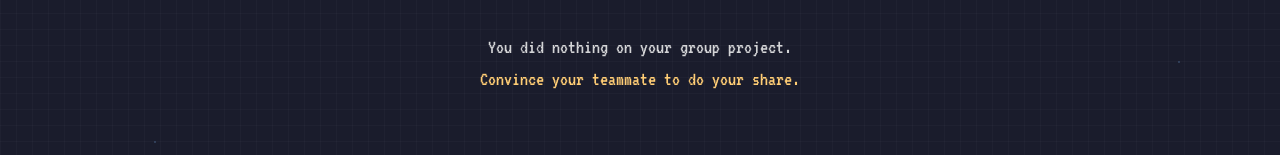
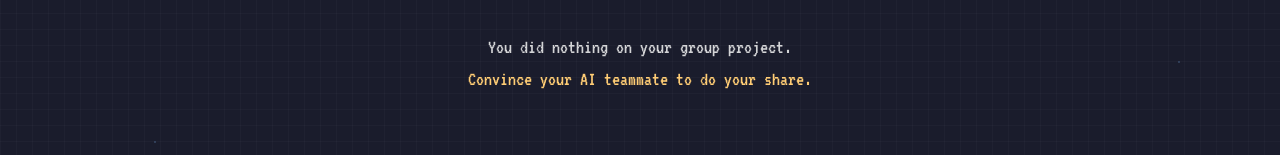
Before and after one commit to 86unj/zero-done, a Next.js app: page / in a window 1280 px wide. Shown: the part 179-334 px from the top of the page. Built offline with nearby package versions, Linux system fonts and the light colour scheme.

Commit message:
add `AI` to align catchphrase

```diff
--- a/src/app/page.tsx
+++ b/src/app/page.tsx
@@ -16,7 +16,7 @@ export default function Home() {
             <p className="text-lg sm:text-xl text-pixel-light/85 max-w-sm mx-auto leading-relaxed">
               You did nothing on your group project.{" "}<br />
               <span className="text-pixel-yellow">
-                Convince your teammate to do your share.
+                Convince your AI teammate to do your share.
               </span>
             </p>
             <div className="flex items-end justify-center gap-6 pt-1">
```
